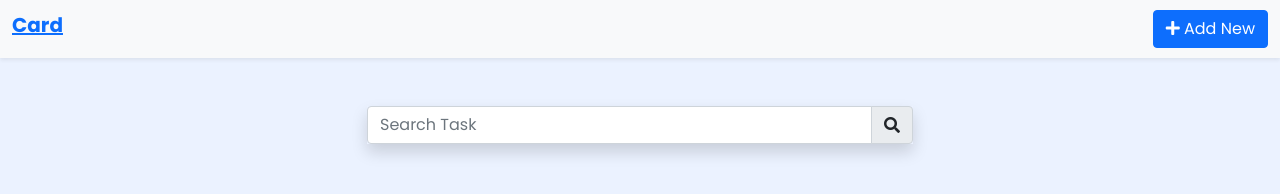
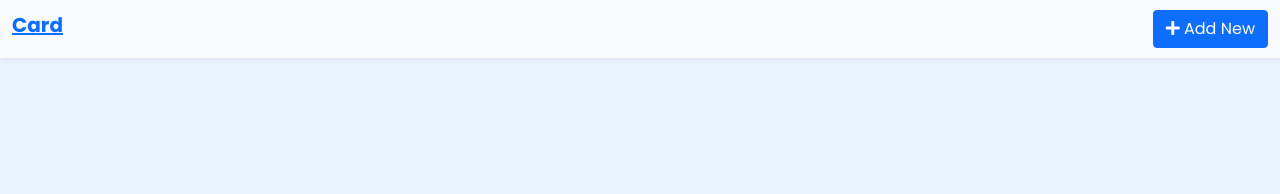
Before and after one commit to mishra06/Tasky, a plain HTML site: page index.html in a window 1280 px wide. Drawn offline with nearby package versions, Linux system fonts and the light colour scheme.

Commit message:
some changes

```diff
--- a/index.html
+++ b/index.html
@@ -151,7 +151,7 @@
     </nav>
     <div class="container">
       <!-- Search bar -->
-      <section class="mt-5">
+      <!-- <section class="mt-5">
         <div class="row justify-content-center">
           <div class="col-md-6">
             <div class="input-group mb-3 shadow">
@@ -168,7 +168,7 @@
             </div>
           </div>
         </div>
-      </section>
+      </section> -->
 
       <section>
         <div class="row task__container"></div>
```
